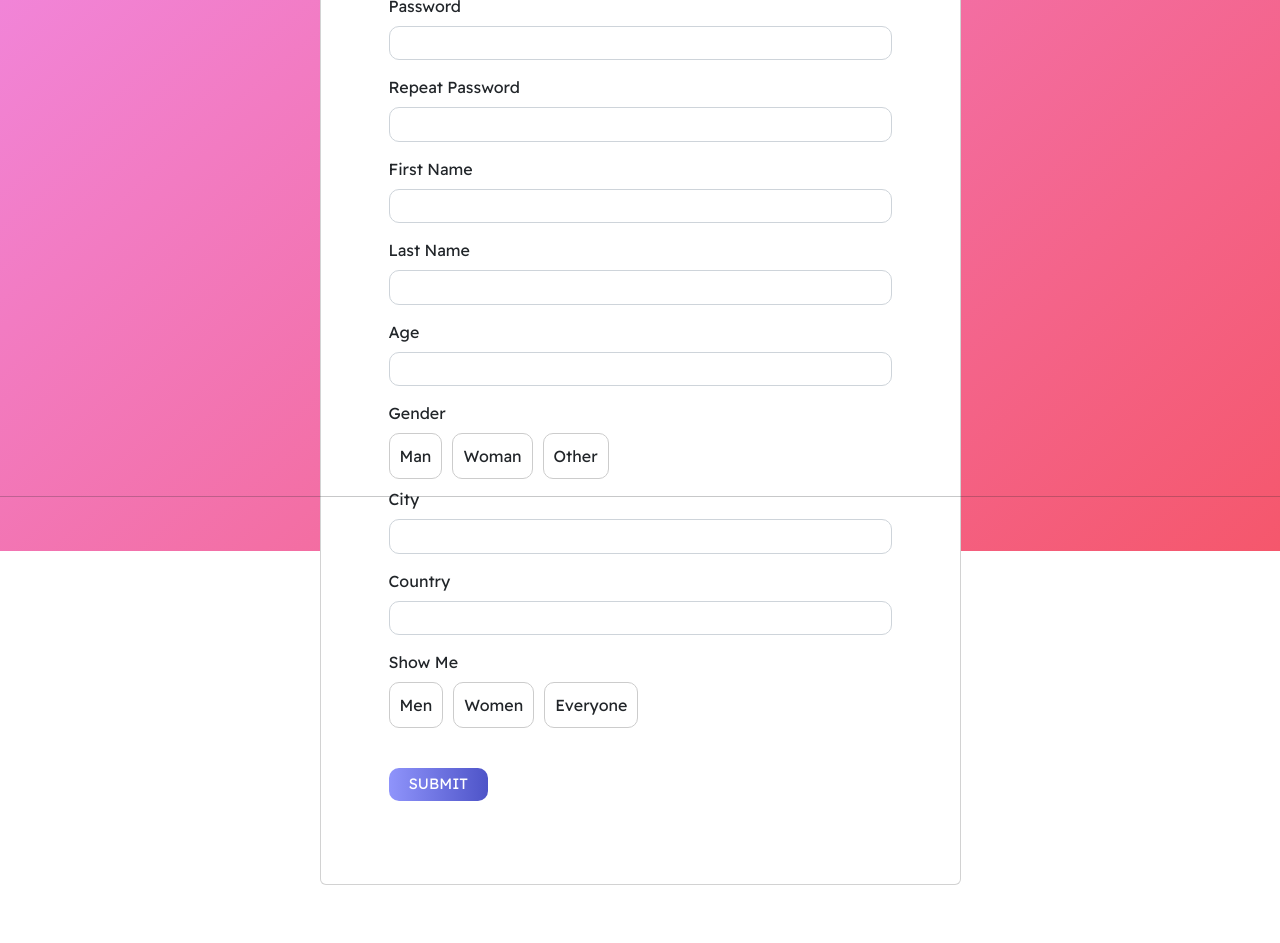
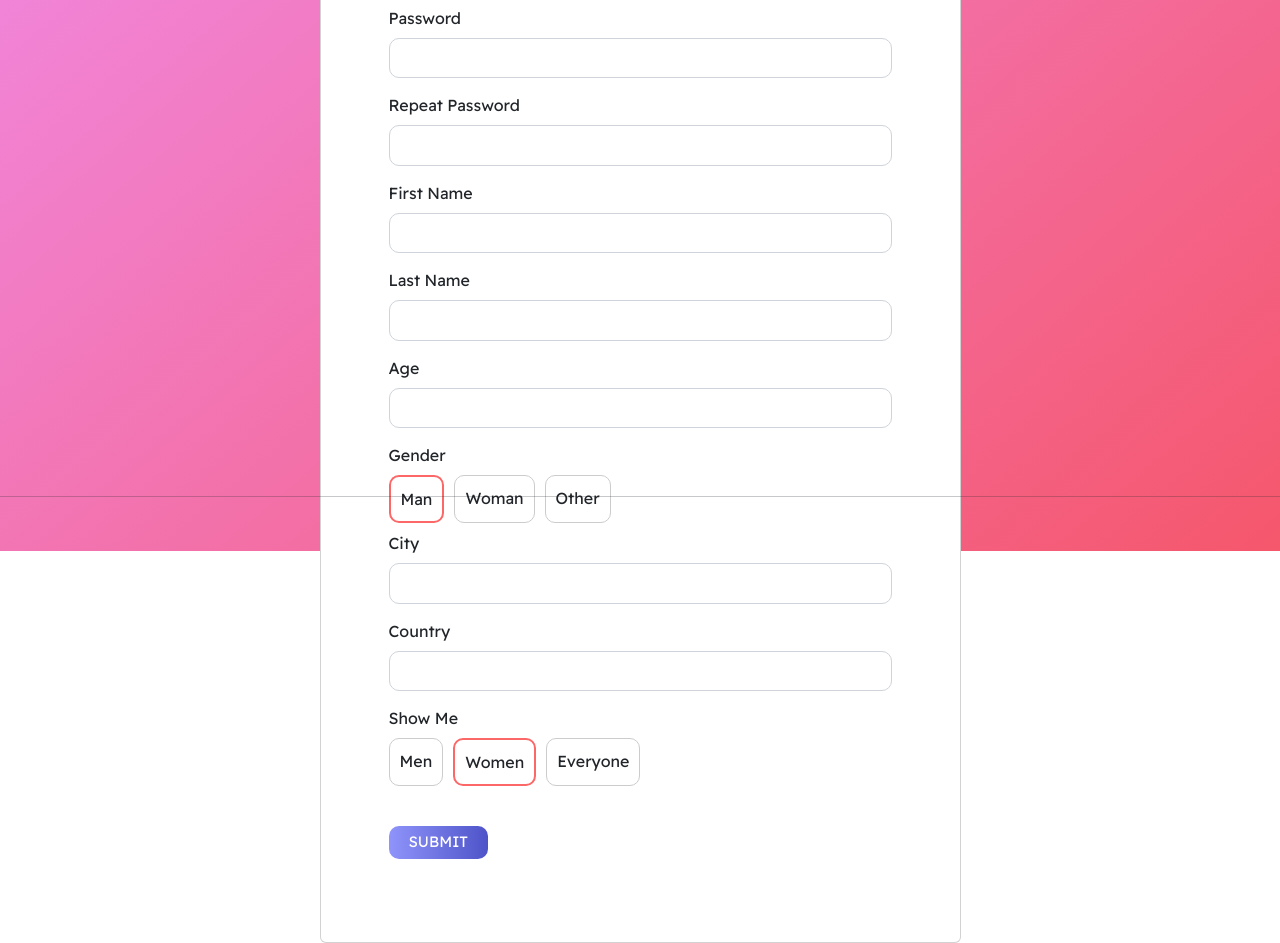
Before and after one commit to Katarina-Slotova/Matcha, a React (Create React App) app in the folder client/: page /signup in a window 1280 px wide. Shown: the part 540-1483 px from the top of the page. Before the commit the page ends 1425 px from the top, so only its background shows below. Built offline with nearby package versions, Linux system fonts and the light colour scheme.

Commit message:
Update state in signup form, radio buttons cannot update.

```diff
--- /dev/null
+++ b/client/src/components/UploadImage.jsx
@@ -0,0 +1,13 @@
+import { ChangeEvent, useState } from 'react'
+import { Button } from "react-bootstrap"
+
+function UploadFile() {
+
+  return (
+    <div>
+		<Button className="col btn btn-purple-moon btn-lg">Upload file</Button>
+    </div>
+  )
+}
+
+export default UploadFile
--- a/client/src/routes/Signup.jsx
+++ b/client/src/routes/Signup.jsx
@@ -6,7 +6,7 @@ import { Form, FormControl, FormLabel } from "react-bootstrap"
 
 const Signup = () => {
 	const navigate = useNavigate()
-	const [username, setUsername] = useState(null)
+/* 	const [username, setUsername] = useState(null)
 	const [email, setEmail] = useState(null)
 	const [password, setPassword] = useState(null)
 	const [confirmPassword, setConfirmPassword] = useState(null)
@@ -14,13 +14,41 @@ const Signup = () => {
 	const [lastName, setLastName] = useState(null)
 	const [age, setAge] = useState(null)
 	const [city, setCity] = useState(null)
-	const [country, setCountry] = useState(null)
+	const [country, setCountry] = useState(null) */
+	const [confirmPassword, setConfirmPassword] = useState()
+	const [formData, setFormData] = useState({
+		first_name: '',
+		last_name: '',
+		user_name: '',
+		age: '',
+		gender_identity: 'man',
+		gender_interest: 'woman',
+		city: '',
+		country: '',
+		password: '',
+		email: ''
+	})
 	const [error, setError] = useState(null)
+
+	const handleChange = (e) => {
+		// get the value and name from the inputs
+		const value = e.target.value
+		const name = e.target.name
+
+		setFormData((prevState) => ({
+			// get the whole previous State
+			...prevState,
+			// update the values by searching for the names
+			[name]: value
+		}))
+	}
+
+	console.log(formData)
 
 	const onSubmit = (event) => {
 		event.preventDefault()
 		try {
-			if (password !== confirmPassword) {
+			if (formData.password !== confirmPassword) {
 				setError('Passwords do not match!')
 			}
 			console.log('make post req to db')
@@ -31,129 +59,114 @@ const Signup = () => {
 	}
 
 	return (
-		<div class="gradient-custom">
-			<h1 class="text-light landing-heading">Create an account</h1>
-			<section class="vh-100">
-				<div class="container py-6 h-50">
-					<div class="row justify-content-center align-items-center h-100">
-						<div class="col-12 col-lg-9 col-xl-7">
-							<div class="card shadow-2-strong card-registration">
-								<div class="card-body p-4 p-md-5 settings">
-									<h3 class="mb-4 pb-2 pb-md-0 mb-md-5">Registration Form</h3>
+		<div className="gradient-custom">
+			<h1 className="text-light landing-heading">Create an account</h1>
+			<section className="vh-100">
+				<div className="container py-6 h-50">
+					<div className="row justify-content-center align-items-center h-100">
+						<div className="col-12 col-lg-9 col-xl-7">
+							<div className="card shadow-2-strong card-registration">
+								<div className="card-body p-4 p-md-5 settings">
+									<h3 className="mb-4 pb-2 pb-md-0 mb-md-5">Registration Form</h3>
 									<Form onSubmit={onSubmit}>
 									<section style={{width: "100%"}}>
-										<div class="row">
+										<div className="row">
 											<div>
-												<div class="form-outline">
-													<FormLabel class="form-label" for="user_name">Username</FormLabel>
-													<FormControl type="text" id="user-name" name="user_name" class="form-control form-control-lg" value="" onChange={(e) => setUsername(e.target.value)} required/>
+												<div className="form-outline">
+													<FormLabel className="form-label" htmlFor="user_name">Username</FormLabel>
+													<FormControl type="text" id="user-name" name="user_name" className="form-control form-control-lg" value={formData.user_name} onChange={handleChange} required/>
 												</div>
 											</div>
 
 											<div>
-												<div class="form-outline">
-													<FormLabel class="form-label" for="email">Email</FormLabel>
-													<FormControl type="email" id="email" name="email" class="form-control form-control-lg" value="" onChange={(e) => setEmail(e.target.value)} required/>
+												<div className="form-outline">
+													<FormLabel className="form-label" htmlFor="email">Email</FormLabel>
+													<FormControl type="email" id="email" name="email" className="form-control form-control-lg" value={formData.email} onChange={handleChange} required/>
 												</div>
 											</div>
 										</div>
 
 
-										<div class="row">
+										<div className="row">
 											<div>
-												<div class="form-outline">
-													<FormLabel class="form-label" for="password">Password</FormLabel>
-													<FormControl type="password" id="passowrd" name="password" class="form-control form-control-lg" value="" onChange={(e) => setPassword(e.target.value)} required/>
+												<div className="form-outline">
+													<FormLabel className="form-label" htmlFor="password">Password</FormLabel>
+													<FormControl type="password" id="passowrd" name="password" className="form-control form-control-lg" value={formData.password} onChange={handleChange} required/>
 												</div>
 											</div>
 
 											<div>
-												<div class="form-outline">
-													<FormLabel class="form-label" for="password">Repeat Password</FormLabel>
-													<FormControl type="password" id="password-check" name="password-check" class="form-control form-control-lg" value="" onChange={(e) => setConfirmPassword(e.target.value)} required/>
+												<div className="form-outline">
+													<FormLabel className="form-label" htmlFor="password">Repeat Password</FormLabel>
+													<FormControl type="password" id="password-check" name="password-check" className="form-control form-control-lg" value={confirmPassword} onChange={(e) => setConfirmPassword(e.target.value)} required/>
 												</div>
 											</div>
 										</div>
 
-										<div class="row">
+										<div className="row">
 											<div>
-												<div class="form-outline">
-													<FormLabel class="form-label" for="first_name">First Name</FormLabel>
-													<FormControl type="text" id="first-name" name="first_name" class="form-control form-control-lg" value="" onChange={(e) => setFirstName(e.target.value)} required/>
+												<div className="form-outline">
+													<FormLabel className="form-label" htmlFor="first_name">First Name</FormLabel>
+													<FormControl type="text" id="first-name" name="first_name" className="form-control form-control-lg" value={formData.first_name} onChange={handleChange} required/>
 												</div>
 											</div>
 
 											<div>
-												<div class="form-outline">
-													<FormLabel class="form-label" for="last_name">Last Name</FormLabel>
-													<FormControl type="text" id="last-name" name="last_name" class="form-control form-control-lg" value="" onChange={(e) => setLastName(e.target.value)} required/>
+												<div className="form-outline">
+													<FormLabel className="form-label" htmlFor="last_name">Last Name</FormLabel>
+													<FormControl type="text" id="last-name" name="last_name" className="form-control form-control-lg" value={formData.last_name} onChange={handleChange} required/>
 												</div>
 											</div>
 										</div>
 
-										<div class="row">
+										<div className="row">
 											<div>
-												<div class="form-outline datepicker w-100">
-													<FormLabel for="age" class="form-label">Age</FormLabel>
-													<FormControl type="text" id="age" name="age" class="form-control form-control-lg" value="" onChange={(e) => setAge(e.target.value)} required/>
+												<div className="form-outline datepicker w-100">
+													<FormLabel htmlFor="age" className="form-label">Age</FormLabel>
+													<FormControl type="text" id="age" name="age" className="form-control form-control-lg" value={formData.age} onChange={handleChange} required/>
 												</div>
 											</div>
 											<div>
-												<FormLabel for="gender" class="form-label">Gender</FormLabel>
+												<FormLabel htmlFor="gender-identity" className="form-label">Gender</FormLabel>
 												<div className="multiple-input-container">
-													<input type="radio" id="man-gender-identity" name="gender_identity" value="man" onChange={'#'} checked={false} required />
-													<FormLabel for="gender" class="form-label">Man</FormLabel>
-													<input type="radio" id="woman-gender-identity" name="gender_identity" value="woman" onChange={'#'} checked={false} required />
-													<FormLabel for="gender" class="form-label">Woman</FormLabel>
-													<input type="radio" id="other-gender-identity" name="gender_identity" value="other" onChange={'#'} checked={false} required />
-													<FormLabel for="gender" class="form-label">Other</FormLabel>
-												</div>
-												{/* <select class="form-select" style={{height: "48px"}}>
-													<option value="1" disabled>Choose gender</option>
-													<option value="2">Female</option>
-													<option value="3">Male</option>
-													<option value="4">Other</option>
-												</select>	 */}
-											</div>
-										</div>
-
-										<div class="row">
-											<div>
-												<div class="form-outline">
-													<FormLabel class="form-label" for="city">City</FormLabel>
-													<FormControl type="text" name="city" class="form-control form-control-lg" value="" onChange={(e) => setCity(e.target.value)} required/>
-												</div>
-											</div>
-											<div>
-												<div class="form-outline">
-													<FormLabel class="form-label" for="country">Country</FormLabel>
-													<FormControl type="text" name="country" class="form-control form-control-lg" value="" onChange={(e) => setCountry(e.target.value)} required/>
+													<input type="radio" id="man-gender-identity" name="gender_identity" value="man" onChange={handleChange} checked={formData.gender_identity === 'man'}  />
+													<FormLabel htmlFor="gender-identity" className="form-label">Man</FormLabel>
+													<input type="radio" id="woman-gender-identity" name="gender_identity" value="woman" onChange={handleChange} checked={formData.gender_identity === 'woman'}  />
+													<FormLabel htmlFor="gender-identity" className="form-label">Woman</FormLabel>
+													<input type="radio" id="other-gender-identity" name="gender_identity" value="other" onChange={handleChange} checked={formData.gender_identity === 'other'}  />
+													<FormLabel htmlFor="gender-identity" className="form-label">Other</FormLabel>
 												</div>
 											</div>
 										</div>
 
-										<div class="row">
-											{/* <FormLabel for="interest" class="form-label select-label">I am interested in</FormLabel>
-												<div class="col-12">
-													<select class="form-select">
-														<option value="1" disabled>Choose option</option>
-														<option value="2">Men</option>
-														<option value="3">Women</option>
-														<option value="4">Both</option>
-													</select>
-											*/}
-											<FormLabel for="gender-interest" class="form-label">Show Me</FormLabel>
+										<div className="row">
+											<div>
+												<div className="form-outline">
+													<FormLabel className="form-label" htmlFor="city">City</FormLabel>
+													<FormControl type="text" name="city" className="form-control form-control-lg" value={formData.city} onChange={handleChange} required/>
+												</div>
+											</div>
+											<div>
+												<div className="form-outline">
+													<FormLabel className="form-label" htmlFor="country">Country</FormLabel>
+													<FormControl type="text" name="country" className="form-control form-control-lg" value={formData.country} onChange={handleChange} required/>
+												</div>
+											</div>
+										</div>
+
+										<div className="row">
+											<FormLabel htmlFor="gender-interest" className="form-label">Show Me</FormLabel>
 												<div className="multiple-input-container">
-													<input type="radio" id="man-gender-interest" name="gender_interest" value="man" onChange={'#'} checked={false} required />
-													<FormLabel for="man-gender-interest" class="form-label">Men</FormLabel>
-													<input type="radio" id="woman-gender-interest" name="gender_interest" value="woman" onChange={'#'} checked={false} required />
-													<FormLabel for="man-gender-interest" class="form-label">Women</FormLabel>
-													<input type="radio" id="everyone-gender-interest" name="gender_interest" value="everyone" onChange={'#'} checked={false} required />
-													<FormLabel for="more-gender-interest" class="form-label">Everyone</FormLabel>
+													<input type="radio" id="man-gender-interest" name="gender_interest" value="man" onChange={handleChange} checked={formData.gender_interest === 'man'}  />
+													<FormLabel htmlFor="man-gender-interest" className="form-label">Men</FormLabel>
+													<input type="radio" id="woman-gender-interest" name="gender_interest" value="woman" onChange={handleChange} checked={formData.gender_interest === 'woman'}  />
+													<FormLabel htmlFor="man-gender-interest" className="form-label">Women</FormLabel>
+													<input type="radio" id="everyone-gender-interest" name="gender_interest" value="everyone" onChange={handleChange} checked={formData.gender_interest === 'everyone'}  />
+													<FormLabel htmlFor="more-gender-interest" className="form-label">Everyone</FormLabel>
 												</div>
 										</div>
 
-										<div class="mt-4 pt-2">
+										<div className="mt-4 pt-2">
 											<input className="col btn btn-purple-moon btn-lg" type="submit" value="Submit" />
 										</div>
 									</section>
--- a/client/src/routes/UserSettings.jsx
+++ b/client/src/routes/UserSettings.jsx
@@ -1,12 +1,13 @@
 import React, { useState } from "react"
 import Footer from "../components/Footer"
 import NavigationBar from "../components/Navbar"
+import UploadImage from "../components/UploadImage"
 import { useNavigate } from "react-router-dom"
 import { Form, FormControl, FormLabel } from "react-bootstrap"
 
 const UserSettings = () => {
 	const navigate = useNavigate()
-	const [username, setUsername] = useState(null)
+/* 	const [username, setUsername] = useState(null)
 	const [email, setEmail] = useState(null)
 	const [password, setPassword] = useState(null)
 	const [confirmPassword, setConfirmPassword] = useState(null)
@@ -15,13 +16,34 @@ const UserSettings = () => {
 	const [age, setAge] = useState(null)
 	const [city, setCity] = useState(null)
 	const [country, setCountry] = useState(null)
-	const [bio, setBio] = useState(null)
+	const [bio, setBio] = useState(null) */
+	const [confirmPassword, setConfirmPassword] = useState(null)
+	const [formData, setFormData] = useState({
+		id: '',
+		first_name: '',
+		last_name: '',
+		user_name: '',
+		image: '',
+		age: '',
+		gender: '',
+		gender_interest: '',
+		bio: '',
+		city: '',
+		country: '',
+		password: '',
+		email: ''
+	})
 	const [error, setError] = useState(null)
+
+	const handleChange = () => {
+
+
+	}
 
 	const onSubmit = (event) => {
 		event.preventDefault()
 		try {
-			if (password !== confirmPassword) {
+			if (formData.password !== confirmPassword) {
 				setError('Passwords do not match!')
 			}
 			console.log('make post req to db')
@@ -46,14 +68,14 @@ const UserSettings = () => {
 											<div>
 												<div class="form-outline">
 													<FormLabel class="form-label" for="user_name">Username</FormLabel>
-													<FormControl type="text" id="user-name" name="user_name" class="form-control form-control-lg" value="" onChange={(e) => setUsername(e.target.value)} required/>
+													<FormControl type="text" id="user-name" name="user_name" class="form-control form-control-lg" value="" onChange={handleChange} required/>
 												</div>
 											</div>
 
 											<div>
 												<div class="form-outline">
 													<FormLabel class="form-label" for="email">Email</FormLabel>
-													<FormControl type="email" id="email" name="email" class="form-control form-control-lg" value="" onChange={(e) => setEmail(e.target.value)} required/>
+													<FormControl type="email" id="email" name="email" class="form-control form-control-lg" value="" onChange={handleChange} required/>
 												</div>
 											</div>
 										</div>
@@ -63,7 +85,7 @@ const UserSettings = () => {
 											<div>
 												<div class="form-outline">
 													<FormLabel class="form-label" for="password">Password</FormLabel>
-													<FormControl type="password" id="passowrd" name="password" class="form-control form-control-lg" value="" onChange={(e) => setPassword(e.target.value)} required/>
+													<FormControl type="password" id="passowrd" name="password" class="form-control form-control-lg" value="" onChange={handleChange} required/>
 												</div>
 											</div>
 
@@ -79,14 +101,14 @@ const UserSettings = () => {
 											<div>
 												<div class="form-outline">
 													<FormLabel class="form-label" for="first_name">First Name</FormLabel>
-													<FormControl type="text" id="first-name" name="first_name" class="form-control form-control-lg" value="" onChange={(e) => setFirstName(e.target.value)} required/>
+													<FormControl type="text" id="first-name" name="first_name" class="form-control form-control-lg" value="" onChange={handleChange} required/>
 												</div>
 											</div>
 
 											<div>
 												<div class="form-outline">
 													<FormLabel class="form-label" for="last_name">Last Name</FormLabel>
-													<FormControl type="text" id="last-name" name="last_name" class="form-control form-control-lg" value="" onChange={(e) => setLastName(e.target.value)} required/>
+													<FormControl type="text" id="last-name" name="last_name" class="form-control form-control-lg" value="" onChange={handleChange} required/>
 												</div>
 											</div>
 										</div>
@@ -95,7 +117,7 @@ const UserSettings = () => {
 											<div>
 												<div class="form-outline datepicker w-100">
 													<FormLabel for="age" class="form-label">Age</FormLabel>
-													<FormControl type="text" id="age" name="age" class="form-control form-control-lg" value="" onChange={(e) => setAge(e.target.value)} required/>
+													<FormControl type="text" id="age" name="age" class="form-control form-control-lg" value="" onChange={handleChange} required/>
 												</div>
 											</div>
 											<div>
@@ -121,13 +143,13 @@ const UserSettings = () => {
 											<div>
 												<div class="form-outline">
 													<FormLabel class="form-label" for="city">City</FormLabel>
-													<FormControl type="text" name="city" class="form-control form-control-lg" value="" onChange={(e) => setCity(e.target.value)} required/>
+													<FormControl type="text" name="city" class="form-control form-control-lg" value="" onChange={handleChange} required/>
 												</div>
 											</div>
 											<div>
 												<div class="form-outline">
 													<FormLabel class="form-label" for="country">Country</FormLabel>
-													<FormControl type="text" name="country" class="form-control form-control-lg" value="" onChange={(e) => setCountry(e.target.value)} required/>
+													<FormControl type="text" name="country" class="form-control form-control-lg" value="" onChange={handleChange} required/>
 												</div>
 											</div>
 										</div>
@@ -144,11 +166,11 @@ const UserSettings = () => {
 											*/}
 											<FormLabel for="gender-interest" class="form-label">Show Me</FormLabel>
 												<div className="multiple-input-container">
-													<input type="radio" id="man-gender-interest" name="gender_interest" value="man" onChange={'#'} checked={false} required />
+													<input type="radio" id="man-gender-interest" name="gender_interest" value="man" onChange={handleChange} checked={false} required />
 													<FormLabel for="man-gender-interest" class="form-label">Men</FormLabel>
-													<input type="radio" id="woman-gender-interest" name="gender_interest" value="woman" onChange={'#'} checked={false} required />
+													<input type="radio" id="woman-gender-interest" name="gender_interest" value="woman" onChange={handleChange} checked={false} required />
 													<FormLabel for="man-gender-interest" class="form-label">Women</FormLabel>
-													<input type="radio" id="everyone-gender-interest" name="gender_interest" value="everyone" onChange={'#'} checked={false} required />
+													<input type="radio" id="everyone-gender-interest" name="gender_interest" value="everyone" onChange={handleChange} checked={false} required />
 													<FormLabel for="more-gender-interest" class="form-label">Everyone</FormLabel>
 												</div>
 										</div>
@@ -156,7 +178,7 @@ const UserSettings = () => {
 										<div class="row">
 												<div class="form-outline">
 													<FormLabel class="form-label" for="about">About me</FormLabel>
-													<FormControl type="text" id="about" name="about" class="form-control form-control-lg" placeholder="I like long walks..." value="" onChange={(e) => setBio(e.target.value)} required/>
+													<FormControl type="text" id="about" name="about" class="form-control form-control-lg" placeholder="I like long walks..." value="" onChange={handleChange} required/>
 												</div>
 										</div>
 
@@ -168,7 +190,11 @@ const UserSettings = () => {
 									<section>
 										<div>
 											<FormLabel class="form-label" for="image">Profile photo</FormLabel>
-											<input type="url" id="image" name="image" value="" onChange={'#'} required/>
+											{/* <input type="url" id="image" name="image" onChange={handleChange} required/> */}
+											<UploadImage />
+										</div>
+										<div className="photo-container">
+											<img src={formData.image} alt="profile-img" />
 										</div>
 									</section>
 								</Form>
```
Also changed, not shown: client/public/woman.jpg (added).
